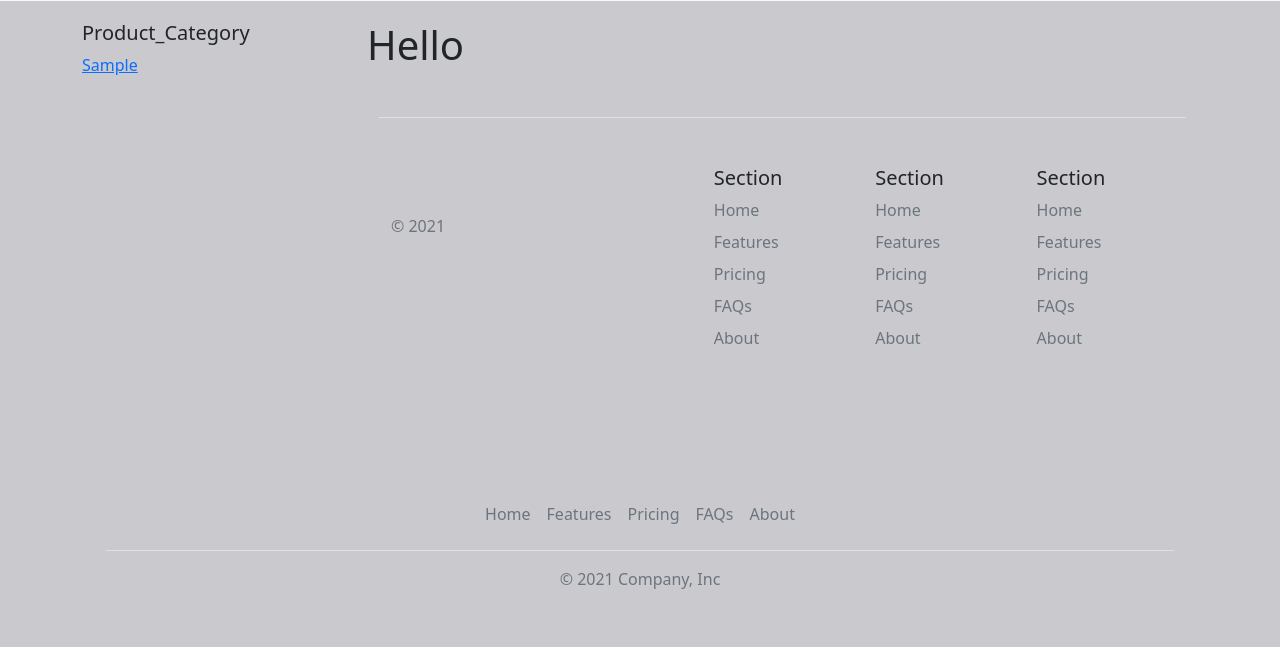
After one commit to malykuanov/delivery-food, a Flask app: a page that uses app/home/templates/home/home.html in a window 1280 px wide. The commit adds this page. Shown: the part 639-1286 px from the top of the page. Run offline with Flask 2, Linux system fonts and the light colour scheme; tables that the repository leaves empty hold one stand-in row (values such as "Sample post"); some libraries are stand-ins or nearby versions.

Commit message:
Add base template for every category

```diff
--- a/app/home/templates/home/home.html
+++ b/app/home/templates/home/home.html
@@ -18,7 +18,7 @@
 {% block navbar %}
 <nav class="navbar navbar-expand-lg navbar-light bg-light">
   <div class="container-fluid">
-      <a class="navbar-brand" href="{{url_for('.index')}}">Delivery Food</a>
+      <a class="navbar-brand" href="{{url_for('home.index')}}">Delivery Food</a>
       <div class="collapse navbar-collapse" id="navbarSupportedContent">
           <form class="d-flex">
               <input class="form-control me-2" type="search" placeholder="Search" aria-label="Search">
@@ -56,15 +56,19 @@
 {% block body %}
 {{super()}}
 <section id="body">
+
     <div class="container" style="margin-top: 20px">
     <div class="row">
       <div class="col-3">
         <h5> Product_Category</h5>
         {% for u in category %}
-            <p> {{ u.category }}</p>
+          <a href="{{u.category}}">
+              <p> {{ u.category }}</p>
+          </a>
         {% endfor %}
       </div>
       <div class="col-9">
+          {% block inner_content %}
           <section id="carousel">
               <div class="row justify-content-center">
                   <div class="col">
@@ -117,7 +121,7 @@
               <div class="row">
                 {% for u in category %}
                   <div class="col-3">
-                    <a href="http://example.com">
+                    <a href="{{url_for('home.index')}}">
                       <div class="card bg-dark text-white">
                         <img src="{{url_for('static', filename='images/product_category/' + u.photo_url)}}" class="card-img" alt="...">
                         <div class="card-img-overlay" style="position: absolute;">
@@ -203,6 +207,7 @@
                   </div>
                 </div>
           </section>
+          {% endblock inner_content %}
           <section id="footer-nav">
               <div class="container">
               <footer class="row row-cols-5 py-5 my-5 border-top">
@@ -253,7 +258,9 @@
             </div>
           </section>
       </div>
+
     </div>
+
     <div class="row">
           <div class="col">
               <div class="container">
--- /dev/null
+++ b/app/products/templates/products/products.html
@@ -0,0 +1,7 @@
+{% extends 'home/home.html' %}
+
+
+{% block inner_content %}
+
+<h1>Hello</h1>
+{% endblock inner_content %}
--- a/app/products/views.py
+++ b/app/products/views.py
@@ -0,0 +1,20 @@
+from flask import Blueprint, render_template, url_for, abort
+
+from app.products.models import ProductCategory
+
+products = Blueprint(
+    'products',
+    __name__,
+    template_folder="templates",
+    static_folder="static",
+    static_url_path='/home-static'
+)
+
+
+@products.route("/<product_category>", methods=['GET'])
+def index(product_category):
+    category = ProductCategory.query.order_by(ProductCategory.id).all()
+    category_name = [category[i].category for i in range(0, len(category))]
+    if product_category not in category_name:
+        abort(404)
+    return render_template('products/products.html', product_category=product_category, category=category)
--- a/runserver.py
+++ b/runserver.py
@@ -4,6 +4,7 @@ from app import create_app, db
 from app.home.views import home
 from app.admin.views import admin, create_admin, ProductCategoryAdminModel
 from app.products.models import Product, ProductCategory
+from app.products.views import products
 
 from config import DevelopmentConfig
 
@@ -11,6 +12,7 @@ from config import DevelopmentConfig
 app = create_app(DevelopmentConfig)
 app.register_blueprint(home)
 app.register_blueprint(admin)
+app.register_blueprint(products)
 
 admin = create_admin(app)
 admin.add_view(ModelView(Product, db.session, category="Products"))
```
